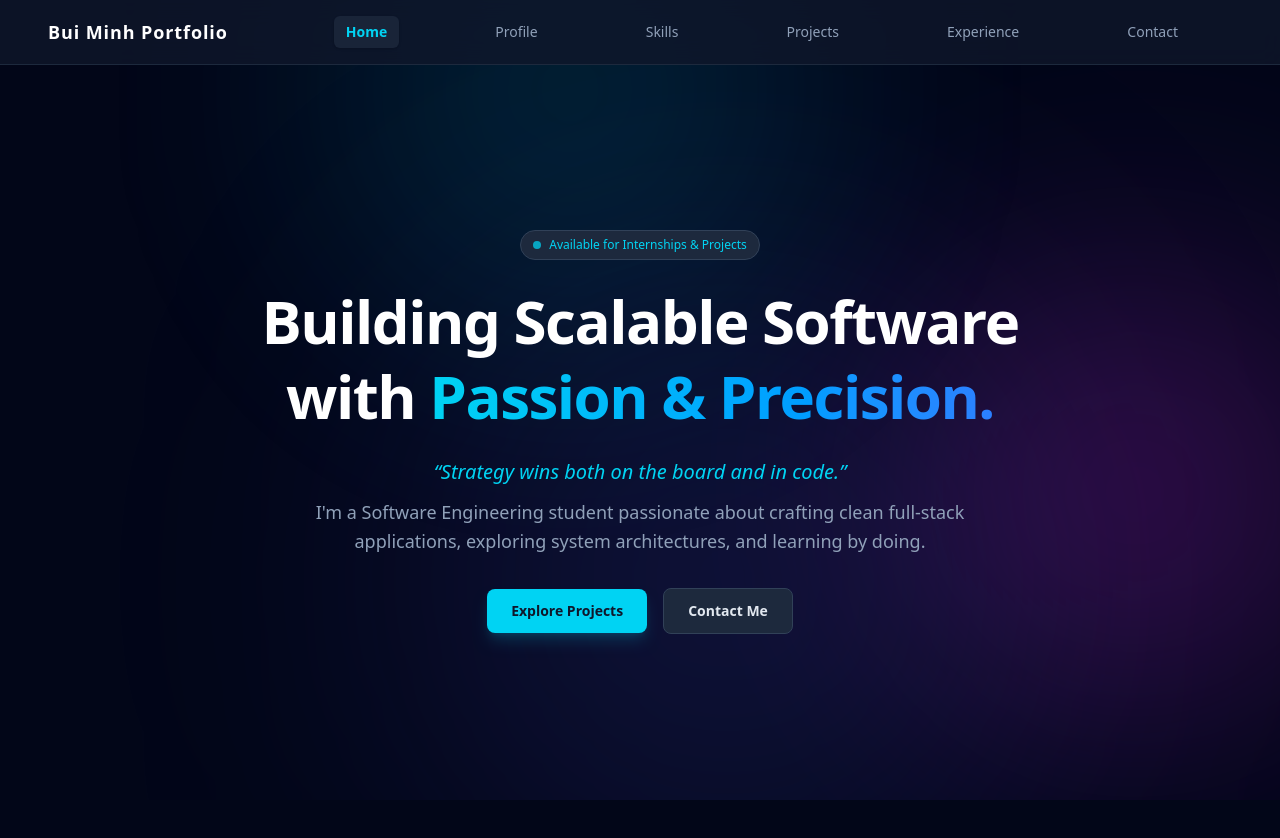
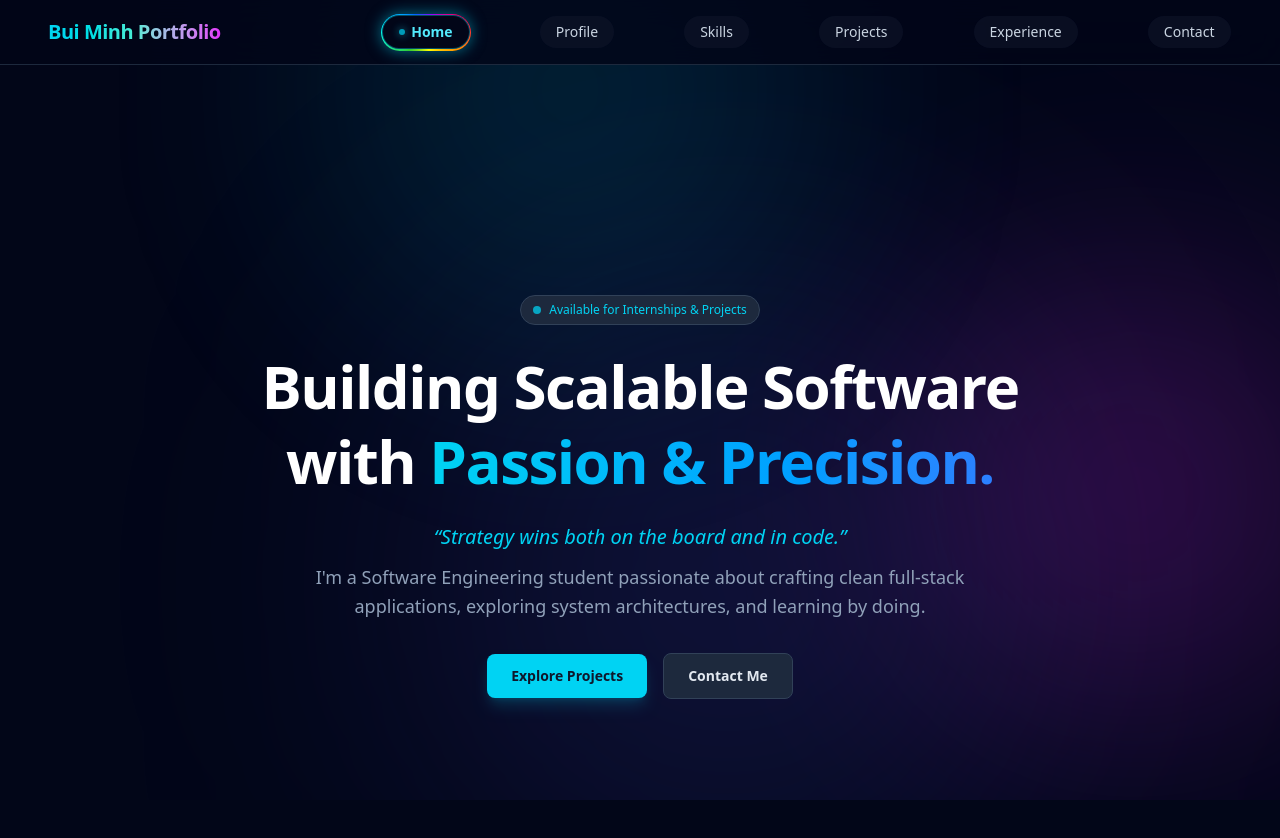
Before and after one commit to Personal-Portfolio-Website/Personal-Portfolio-FE, a Next.js app: page / in a window 1280 px wide. Shown: the top 838 px of the page. Before the commit the page ends 800 px from the top, so only its background shows below. Built offline with nearby package versions, Linux system fonts and the light colour scheme.

Commit message:
feat: add rainbow LED border glow on hover and spread navbar items

```diff
--- a/src/app/globals.css
+++ b/src/app/globals.css
@@ -1 +1,29 @@
 @import "tailwindcss";
+
+@keyframes spinBtnGlow {
+  0% {
+    transform: rotate(0deg);
+  }
+  100% {
+    transform: rotate(360deg);
+  }
+}
+
+.rainbow-glow-beam {
+  position: absolute;
+  top: -150%;
+  left: -50%;
+  width: 200%;
+  height: 400%;
+  background: conic-gradient(
+    #ff0055,
+    #ff9900,
+    #ffff00,
+    #33cc33,
+    #00ffff,
+    #0066ff,
+    #9900ff,
+    #ff0055
+  );
+  animation: spinBtnGlow 2.5s linear infinite;
+}
--- a/src/components/layout/Navbar.tsx
+++ b/src/components/layout/Navbar.tsx
@@ -2,41 +2,73 @@
 
 import Link from "next/link";
 import { usePathname } from "next/navigation";
-import { NAV_ITEMS } from "@/data/navigation";
+
+const NAV_ITEMS = [
+  { label: "Home", href: "/" },
+  { label: "Profile", href: "/about" },
+  { label: "Skills", href: "/skills" },
+  { label: "Projects", href: "/projects" },
+  { label: "Experience", href: "/experience" },
+  { label: "Contact", href: "/contact" },
+];
 
 export default function Navbar() {
   const pathname = usePathname();
 
   return (
-    <header className="fixed top-0 left-0 right-0 z-50 bg-slate-900/80 backdrop-blur-md border-b border-slate-800">
-      <div className="w-full px-8 md:px-12 h-16 flex items-center">
-        {/* Logo / Brand găm sang trái */}
+    <header className="sticky top-0 z-50 w-full backdrop-blur-xl bg-slate-950/80 border-b border-slate-800">
+      <div className="w-full px-6 md:px-12 h-16 flex items-center justify-between">
+
+
+        <div className="shrink-0">
           <Link
             href="/"
-          className="text-lg font-bold text-white tracking-wider hover:text-cyan-400 transition-colors whitespace-nowrap"
+            className="text-xl font-bold tracking-tight bg-gradient-to-r from-cyan-400 via-teal-300 to-fuchsia-500 bg-clip-text text-transparent hover:opacity-90 transition-opacity"
           >
             Bui Minh Portfolio
           </Link>
+        </div>
 
-        {/* Navigation Links trải từ giữa sang phải */}
-        <nav className="flex-1 flex items-center justify-end md:justify-around ml-8 md:ml-16">
+
+        <nav className="flex items-center justify-between flex-1 ml-12 md:ml-28 lg:ml-40">
           {NAV_ITEMS.map((item) => {
             const isActive = pathname === item.href;
+
             return (
               <Link
                 key={item.href}
                 href={item.href}
-                className={`px-3 py-1.5 rounded-md text-sm font-medium transition-all ${
+                className={`relative group p-[1.5px] rounded-full overflow-hidden transition-all duration-200 ${
                   isActive
-                    ? "text-cyan-400 bg-slate-800/80 font-semibold shadow-sm"
-                    : "text-slate-400 hover:text-slate-100 hover:bg-slate-800/40"
+                    ? "shadow-[0_0_15px_rgba(6,182,212,0.6)]"
+                    : "hover:shadow-[0_0_15px_rgba(236,72,153,0.5)]"
                 }`}
               >
+                {/* Viền LED 7 màu xoay quanh nút */}
+                <div
+                  className={`rainbow-glow-beam transition-opacity duration-300 pointer-events-none ${
+                    isActive ? "opacity-100" : "opacity-0 group-hover:opacity-100"
+                  }`}
+                />
+
+
+                <div
+                  className={`relative z-10 px-4 py-1.5 rounded-full text-sm font-medium transition-colors duration-200 flex items-center gap-1.5 whitespace-nowrap ${
+                    isActive
+                      ? "bg-slate-950 text-cyan-300 font-semibold border border-cyan-500/40"
+                      : "bg-slate-900/60 text-slate-300 group-hover:text-white group-hover:bg-slate-950"
+                  }`}
+                >
+                  {isActive && (
+                    <span className="w-1.5 h-1.5 rounded-full bg-cyan-400 shadow-[0_0_8px_#22d3ee] animate-pulse" />
+                  )}
                   {item.label}
+                </div>
               </Link>
             );
           })}
         </nav>
+
       </div>
     </header>
   );
```
Lines whose indentation alone changed are shown as unchanged.
